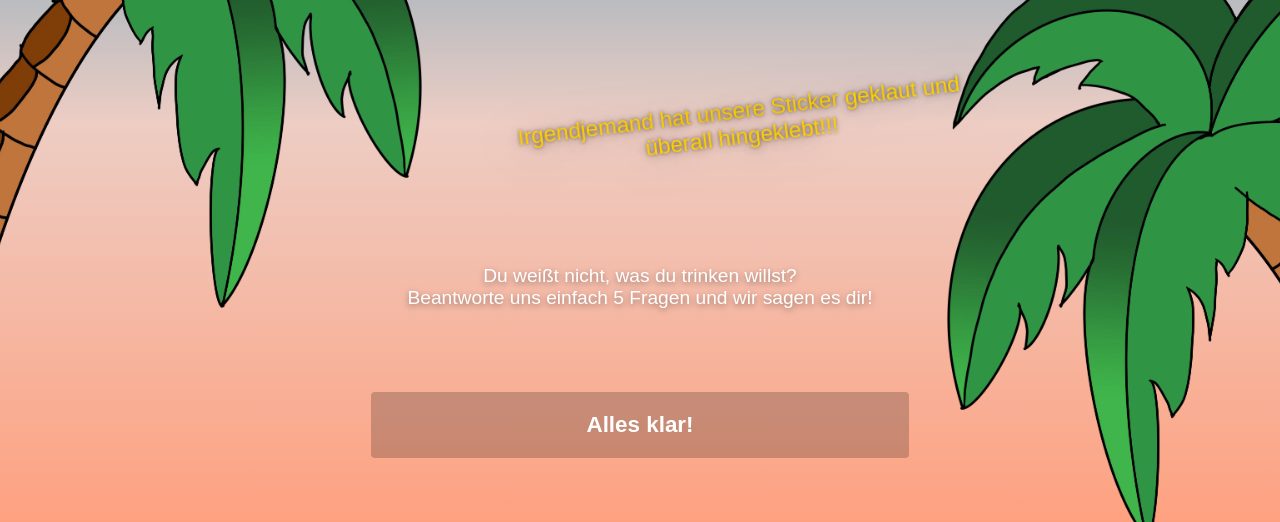
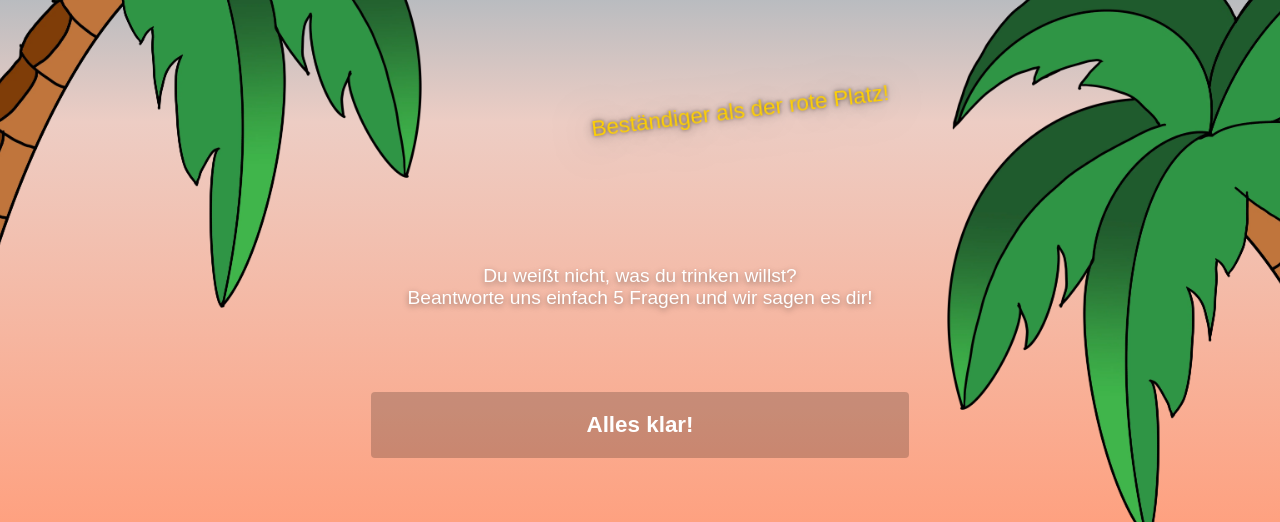
Before and after one commit to maanex/barkompass.de, a plain HTML site: page index.html in a window 1280 px wide. Shown: the part 278-800 px from the top of the page. Drawn offline with Linux system fonts and the light colour scheme.

Commit message:
chore: add more splish splash

```diff
--- a/index.html
+++ b/index.html
@@ -663,7 +663,10 @@ const splashes = [
   "Certified Spezi-free zone!",
   "Präsentiert von der TechFak Sommerfest Bar!",
   "Irgendjemand hat unsere Sticker geklaut und überall hingeklebt!!!",
-  "Mit dem Code \"MEGADEAL\" gibt es... leider keinen Rabatt."
+  "Mit dem Code \"MEGADEAL\" gibt es... leider keinen Rabatt.",
+  "I have drinks everywhere",
+  "Beständiger als der rote Platz!",
+  "Spaßgetränke für alle"
 ]
 minecraft.innerText = splashes[Math.floor(Math.random() * splashes.length)]
 
```
